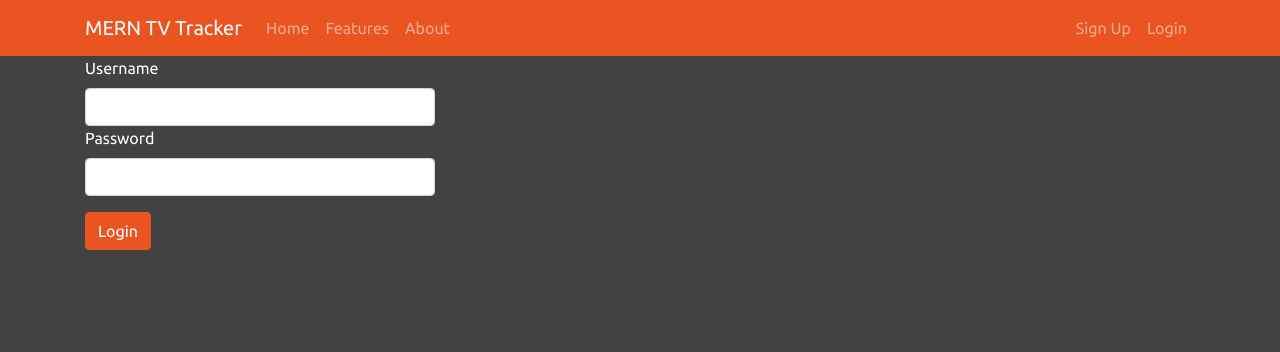
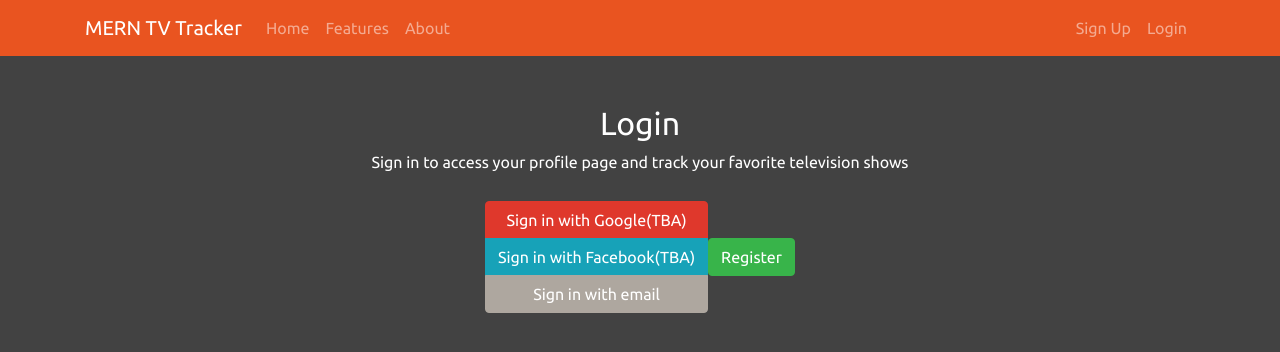
Before and after one commit to Sbakken21/mern-tracker, a React (Create React App) app in the folder client/: page /login in a window 1280 px wide. Shown: the top 352 px of the page. Built offline with nearby package versions, Linux system fonts and the light colour scheme.

Commit message:
completed logout and navbar login function

```diff
--- a/client/src/actions/index.js
+++ b/client/src/actions/index.js
@@ -1,5 +1,5 @@
 import axios from 'axios';
-import { AUTH_USER, AUTH_ERROR } from './types';
+import { AUTH_USER, AUTH_ERROR, UNAUTH_USER } from './types';
 
 // Veryify user and return route
 export const signinUser = ({ username, password }, history) => async dispatch => {
@@ -18,3 +18,10 @@ export function authError(error) {
         payload: error
     };
 }
+
+// Logout user and return route
+export const signoutUser = (history) => async dispatch => {
+    const res = await axios.post('/auth/signout');
+    history.push('/login');
+    dispatch({ type: UNAUTH_USER, payload: res.data });
+}
--- a/client/src/components/App.js
+++ b/client/src/components/App.js
@@ -7,6 +7,7 @@ import Navbar from './Navbar';
 import Landing from './Landing';
 import About from './About';
 import Signin from './auth/Signin';
+import MainLogin from './auth/MainLogin';
 
 class App extends Component {
     // componentDidMount() {
@@ -21,7 +22,8 @@ class App extends Component {
                         <Navbar />
                         <Route exact path="/" component={Landing} />
                         <Route path="/about" component={About} />
-                        <Route path="/login" component={Signin} />
+                        <Route path="/signin" component={Signin} />
+                        <Route path="/login" component={MainLogin} />
                     </div>
                 </BrowserRouter>
             </div>
--- a/client/src/components/Navbar.js
+++ b/client/src/components/Navbar.js
@@ -1,11 +1,42 @@
 import React, { Component } from 'react';
+import { connect } from 'react-redux';
+import { withRouter, Link } from 'react-router-dom';
+import * as actions from '../actions';
 
 class Navbar extends Component {
+
+    handleLogout() {
+        console.log('user has been logged out');
+        this.props.signoutUser(this.props.history);
+    }
+
+    renderLinks() {
+        if (!this.props.authenticated) {
+            return [
+                <li className="nav-item" key='signup'>
+                    <Link to="/signup" className="nav-link">Sign Up</Link>
+                </li>,
+                <li className="nav-item" key='login'>
+                    <Link to="/login" className="nav-link">Login</Link>
+                </li>
+            ];
+        } else {
+            return [
+                <li className="nav-item" key='profile'>
+                    <Link to="/profile" className="nav-link">Profile</Link>
+                </li>,
+                <li className="nav-item" key='signout'>
+                    <Link to="/" onClick={this.handleLogout} className="nav-link">Sign Out</Link>
+                </li>
+            ];
+        }
+    }
+
     render() {
         return (
             <nav className="navbar navbar-expand-md navbar-dark bg-primary">
                 <div className="container">
-                    <a className="navbar-brand" href="/">MERN TV Tracker</a>
+                    <Link to="/" className="navbar-brand" >MERN TV Tracker</Link>
                     <button className="navbar-toggler" type="button" data-toggle="collapse" data-target="#navbarColor01" aria-controls="navbarColor01" aria-expanded="false" aria-label="Toggle navigation">
                         <span className="navbar-toggler-icon"></span>
                     </button>
@@ -13,22 +44,23 @@ class Navbar extends Component {
                     <div className="collapse navbar-collapse" id="navbarColor01">
                         <ul className="navbar-nav mr-auto">
                             <li className="nav-item">
-                                <a className="nav-link" href="/">Home <span className="sr-only">(current)</span></a>
+                                <Link to="/" className="nav-link">Home</Link>
                             </li>
                             <li className="nav-item">
-                                <a className="nav-link" href="/">Features</a>
+                                <Link to="/" className="nav-link">Features</Link>
                             </li>
                             <li className="nav-item">
-                                <a className="nav-link" href="/about">About</a>
+                                <Link to="/about" className="nav-link">About</Link>
                             </li>
                         </ul>
                         <ul className="navbar-nav ml-auto">
-                            <li className="nav-item">
-                                <a className="nav-link" href="/signup">Sign Up</a>
+                            {/* <li className="nav-item">
+                                <Link to="/signup" className="nav-link">Sign Up</Link>
                             </li>
                             <li className="nav-item">
-                                <a className="nav-link" href="/login">Login</a>
-                            </li>
+                                <Link to="/login" className="nav-link">Login</Link>
+                            </li> */}
+                            {this.renderLinks()}
                         </ul>
                     </div>
                 </div>
@@ -37,4 +69,11 @@ class Navbar extends Component {
     }
 }
 
-export default Navbar;
+// Checks for user authentication
+function mapStateToProps(state) {
+    return {
+        authenticated: state.auth.authenticated
+    };
+}
+
+export default withRouter(connect(mapStateToProps, actions)(Navbar));
--- /dev/null
+++ b/client/src/components/auth/MainLogin.js
@@ -0,0 +1,22 @@
+import React from 'react';
+import { Link } from 'react-router-dom';
+
+const MainLogin = () => {
+    return (
+        <div className="container text-center mt-5">
+            <h2>Login</h2>
+            <p>Sign in to access your profile page and track your favorite television shows</p>
+            <div className="col-md-4 mx-auto">
+                <div className="btn-group-vertical">
+                    <Link className="btn btn-danger" to="/TBA">Sign in with Google(TBA)</Link>
+                    <Link className="btn btn-info" to="/TBA">Sign in with Facebook(TBA)</Link>
+                    <Link className="btn btn-secondary" to="/signin">Sign in with email</Link>
+                </div>
+                <Link className="btn btn-success my-5" to = "/signup">Register</Link>
+            </div>
+
+        </div>
+    );
+}
+
+export default MainLogin;
```
